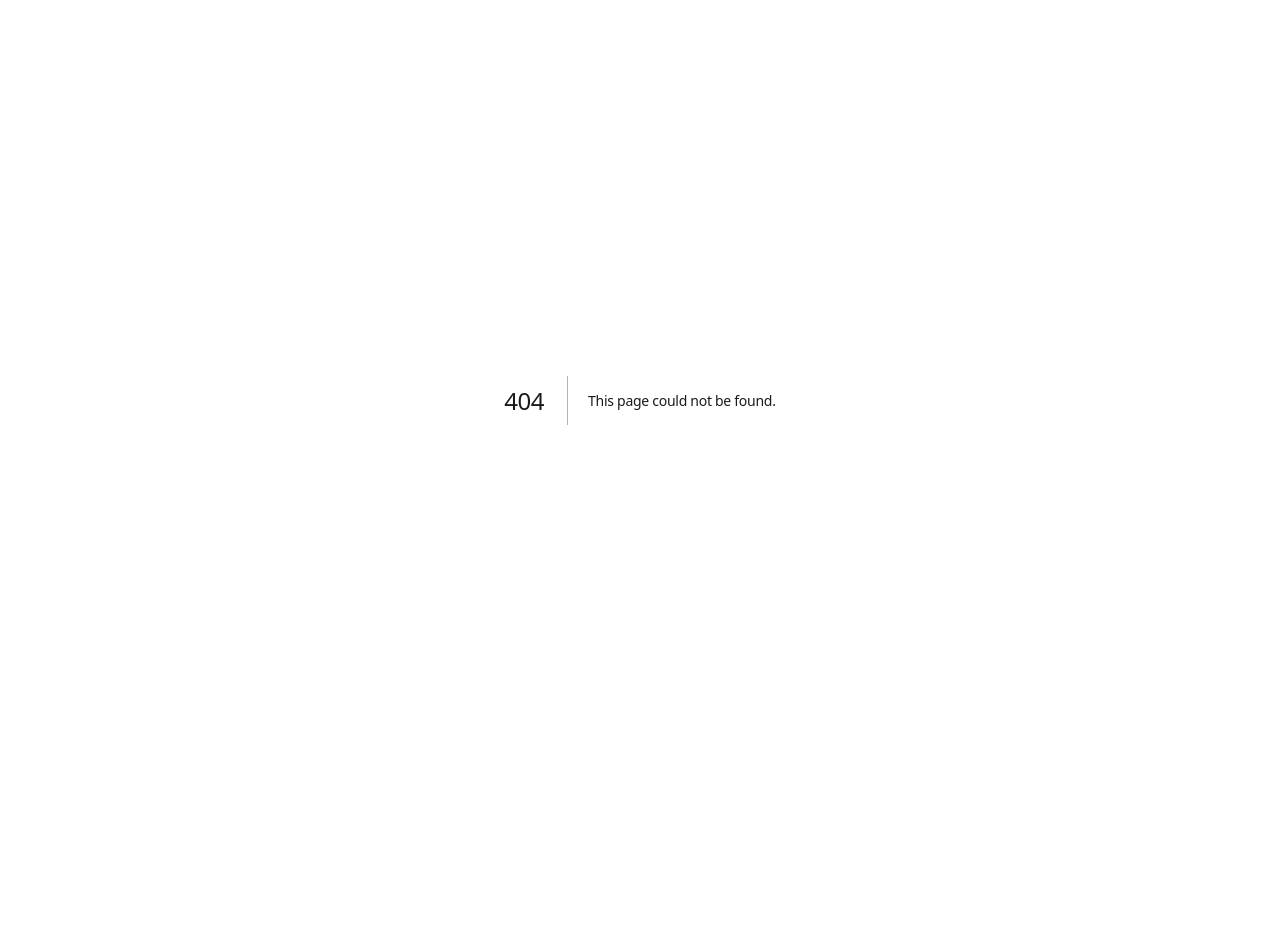
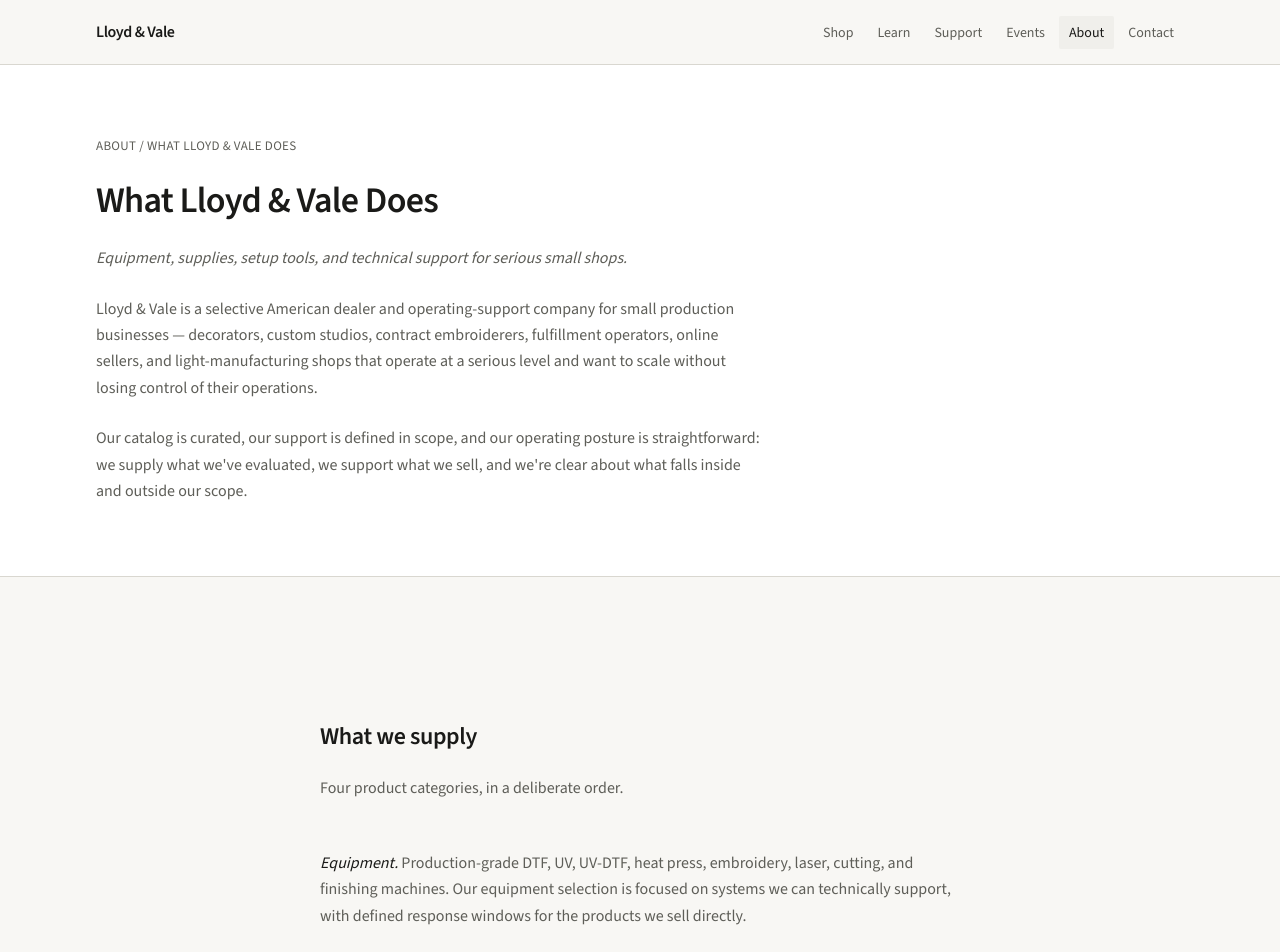
Before and after one commit to michaeldewong/lloyd-and-vale, a Next.js app: page /about/what-lloyd-and-vale-does in a window 1280 px wide. Before the commit this address had no page. Shown: the top 952 px of the page. Before the commit the page ends 800 px from the top, so only its background shows below. Built offline with nearby package versions, Linux system fonts and the light colour scheme.

Commit message:
Implement Lloyd & Vale what we do page

```diff
--- /dev/null
+++ b/src/app/(site)/about/what-lloyd-and-vale-does/page.tsx
@@ -0,0 +1,113 @@
+import { PageHero } from "@/components/layout/PageHero";
+import { SectionBlock } from "@/components/layout/SectionBlock";
+import { TextLink } from "@/components/layout/TextLink";
+import { Container } from "@/components/layout/Container";
+import { whatLloydAndValeDoes } from "@/content/whatLloydAndValeDoes";
+
+function ProseParagraphs({ paragraphs }: { paragraphs: readonly string[] }) {
+  return (
+    <>
+      {paragraphs.map((paragraph) => (
+        <p key={paragraph} className="text-body text-muted">
+          {paragraph}
+        </p>
+      ))}
+    </>
+  );
+}
+
+function ItalicLabelParagraph({
+  label,
+  body,
+}: {
+  label: string;
+  body: string;
+}) {
+  return (
+    <p className="text-body text-muted">
+      <em className="italic text-foreground">{label}</em> {body}
+    </p>
+  );
+}
+
+function InlineProse({
+  parts,
+}: {
+  parts: readonly {
+    type: "text" | "link";
+    value?: string;
+    label?: string;
+    href?: string;
+  }[];
+}) {
+  return (
+    <p className="text-body text-muted">
+      {parts.map((part, index) => {
+        if (part.type === "link" && part.label && part.href) {
+          return (
+            <TextLink key={`${part.href}-${index}`} href={part.href}>
+              {part.label}
+            </TextLink>
+          );
+        }
+        return <span key={index}>{part.value}</span>;
+      })}
+    </p>
+  );
+}
+
+export default function WhatLloydAndValeDoesPage() {
+  const page = whatLloydAndValeDoes;
+
+  return (
+    <div className="w-full">
+      <PageHero
+        title={page.title}
+        eyebrow={page.eyebrow}
+        lead={
+          <div className="max-w-2xl space-y-(--spacing-stack-md)">
+            <p className="text-body text-muted italic">{page.subheadline}</p>
+            <ProseParagraphs paragraphs={page.opening} />
+          </div>
+        }
+      />
+
+      <Container narrow className="space-y-(--spacing-section) py-(--spacing-section)">
+        <SectionBlock title={page.supply.title} intro={page.supply.intro} id="what-we-supply">
+          <div className="space-y-(--spacing-stack-md)">
+            {page.supply.categories.map((category) => (
+              <ItalicLabelParagraph
+                key={category.label}
+                label={category.label}
+                body={category.body}
+              />
+            ))}
+          </div>
+        </SectionBlock>
+
+        <SectionBlock
+          title={page.support.title}
+          intro={page.support.intro}
+          id="what-we-support"
+        >
+          <div className="space-y-(--spacing-stack-md)">
+            {page.support.layers.map((layer) => (
+              <ItalicLabelParagraph key={layer.label} label={layer.label} body={layer.body} />
+            ))}
+          </div>
+        </SectionBlock>
+
+        <SectionBlock title={page.whoWeServe.title} id="who-we-serve">
+          <ProseParagraphs paragraphs={page.whoWeServe.paragraphs} />
+        </SectionBlock>
+
+        <SectionBlock title={page.howWeOperate.title} id="how-we-operate">
+          <div className="space-y-(--spacing-stack-md)">
+            <ProseParagraphs paragraphs={page.howWeOperate.paragraphs} />
+            <InlineProse parts={page.howWeOperate.closingParts} />
+          </div>
+        </SectionBlock>
+      </Container>
+    </div>
+  );
+}
--- /dev/null
+++ b/src/content/whatLloydAndValeDoes.ts
@@ -0,0 +1,92 @@
+/**
+ * What Lloyd & Vale Does — Gate 1 Final Calibrated Version.
+ * Do not rewrite, reorder sections, or change inline link labels.
+ */
+
+export const whatLloydAndValeDoes = {
+  eyebrow: "About / What Lloyd & Vale Does",
+  title: "What Lloyd & Vale Does",
+  subheadline:
+    "Equipment, supplies, setup tools, and technical support for serious small shops.",
+  opening: [
+    "Lloyd & Vale is a selective American dealer and operating-support company for small production businesses — decorators, custom studios, contract embroiderers, fulfillment operators, online sellers, and light-manufacturing shops that operate at a serious level and want to scale without losing control of their operations.",
+    "Our catalog is curated, our support is defined in scope, and our operating posture is straightforward: we supply what we've evaluated, we support what we sell, and we're clear about what falls inside and outside our scope.",
+  ],
+  supply: {
+    title: "What we supply",
+    intro: "Four product categories, in a deliberate order.",
+    categories: [
+      {
+        label: "Equipment.",
+        body: "Production-grade DTF, UV, UV-DTF, heat press, embroidery, laser, cutting, and finishing machines. Our equipment selection is focused on systems we can technically support, with defined response windows for the products we sell directly.",
+      },
+      {
+        label: "Consumables.",
+        body: "Films, inks, powders, transfer materials, pretreatment, cleaning, and packaging supplies. Production-sensitive consumables go through real-use evaluation before listing, and each product page documents the operating conditions we've assessed.",
+      },
+      {
+        label: "Shop Setup Essentials.",
+        body: "Floor marking tape, zone labels, workflow signs, SOP boards, and visual-management kits. This is the category that moves a small operation from informal to organized — from owner-dependent to process-supported. We supply it because most small-shop suppliers don't, and because operating standards depend on it.",
+      },
+      {
+        label: "Shop Control Tools.",
+        body: "Measuring tools, alignment guides, scales, storage bins, parts drawers, job trays, and basic QC tools. The physical infrastructure that makes production measurable, repeatable, and trainable.",
+      },
+    ],
+  },
+  support: {
+    title: "What we support",
+    intro: "Around those four product lines, we provide two service layers.",
+    layers: [
+      {
+        label: "Training and Guides.",
+        body: "Practical content built from real production work — short guides, checklists, workshops, and structured courses as the program develops. The objective is operational: we publish what helps operators run more cleanly, not what fills a content schedule.",
+      },
+      {
+        label: "Technical Support.",
+        body: "Setup guidance, compatibility advice, troubleshooting, and paid consultation. Standard response is within 48 hours during business days for products sold directly through Lloyd & Vale, within the defined support scope for each product. Support is provided by people with hands-on production experience.",
+      },
+    ],
+  },
+  whoWeServe: {
+    title: "Who we serve",
+    paragraphs: [
+      "Lloyd & Vale is built for small production operations that are past the experimentation stage and want to operate professionally — DTF shops, embroidery shops, UV and laser operators, custom decorators, Etsy and Shopify sellers running real production volume, promotional product decorators, and small fulfillment teams. Not every category fits us, and we say so directly when a customer's needs fall outside our scope.",
+    ],
+  },
+  howWeOperate: {
+    title: "How we operate",
+    paragraphs: [
+      "We're selective on what we carry, transparent about what we don't, and direct in how we communicate. We don't run promotional campaigns, we don't compete on volume, and we don't recommend products outside our evaluated range.",
+    ],
+    closingParts: [
+      {
+        type: "text",
+        value:
+          "If you want to understand how we make selection decisions, see our ",
+      },
+      {
+        type: "link",
+        label: "Selection Standards",
+        href: "/about/selection-standards",
+      },
+      {
+        type: "text",
+        value:
+          ". If you want to discuss a specific equipment or sourcing question, ",
+      },
+      {
+        type: "link",
+        label: "Contact us",
+        href: "/contact",
+      },
+      { type: "text", value: " or " },
+      {
+        type: "link",
+        label: "Get a Quote",
+        href: "/get-a-quote",
+      },
+      { type: "text", value: "." },
+    ],
+  },
+} as const;
```
